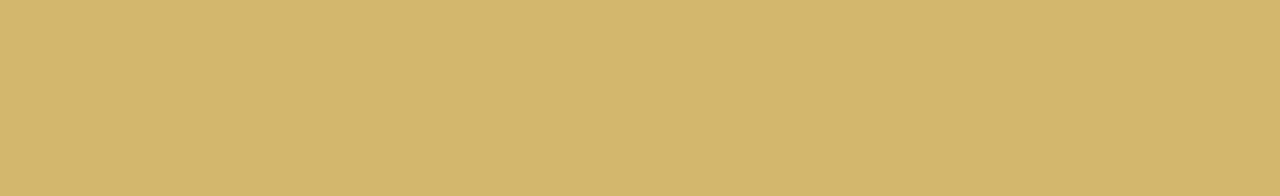
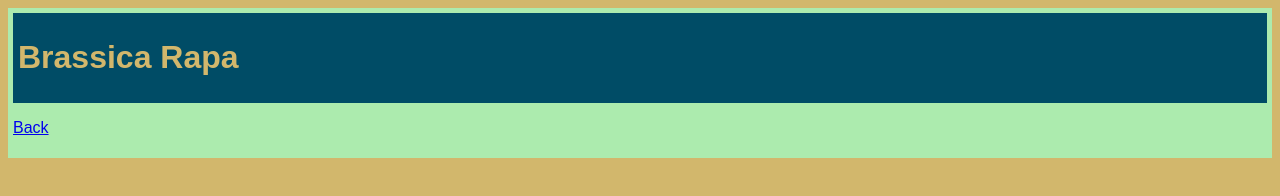
Before and after one commit to dan-almeida1/brassica, a plain HTML site: page rapa.html in a window 1280 px wide. Drawn offline with Linux system fonts and the light colour scheme.

Commit message:
back button

```diff
--- a/rapa.html
+++ b/rapa.html
@@ -6,6 +6,11 @@
         <meta name="viewport" content="width=device-width, initial-scale=1.0" />
     </head>
     <body>
-
+        <main>
+            <header>
+                <h1>Brassica Rapa</h1>
+            </header>
+            <a href="index"><p>Back</p></a>
+        </main>
     </body>
 </html>
```
